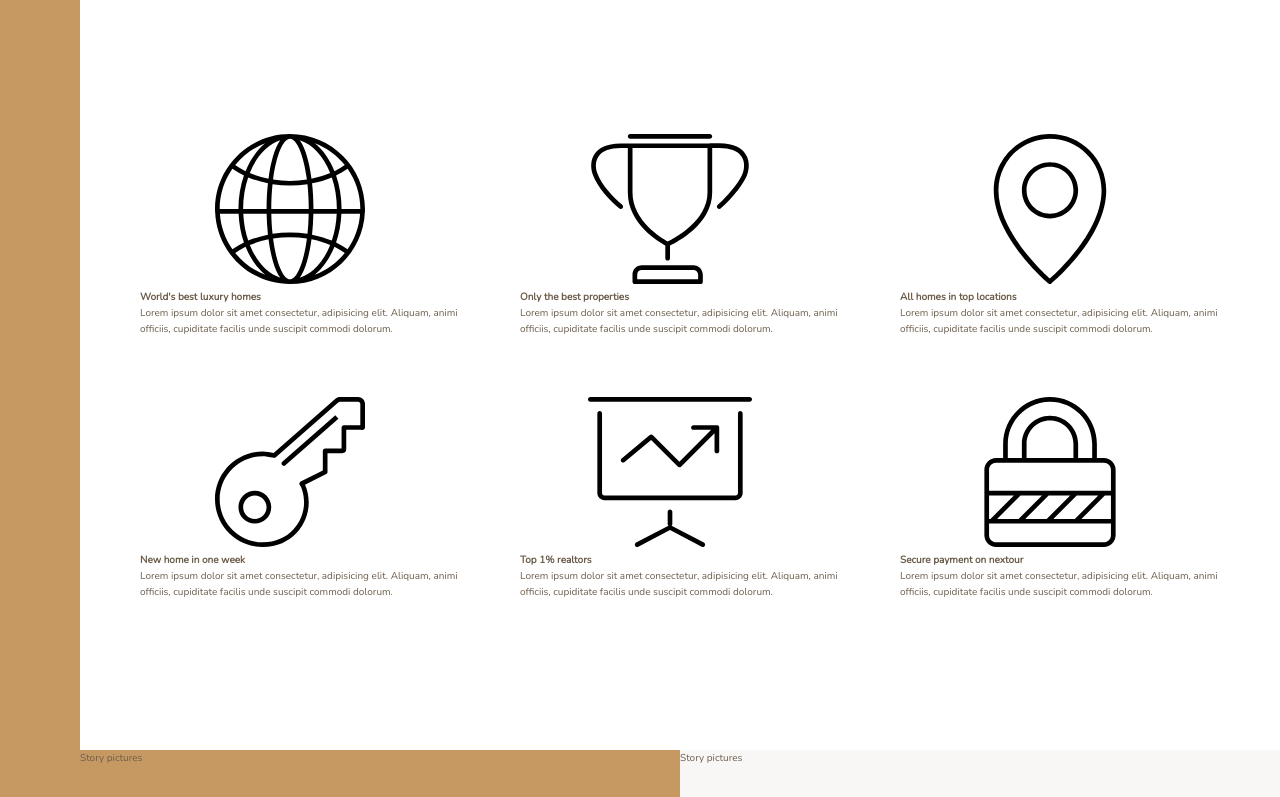
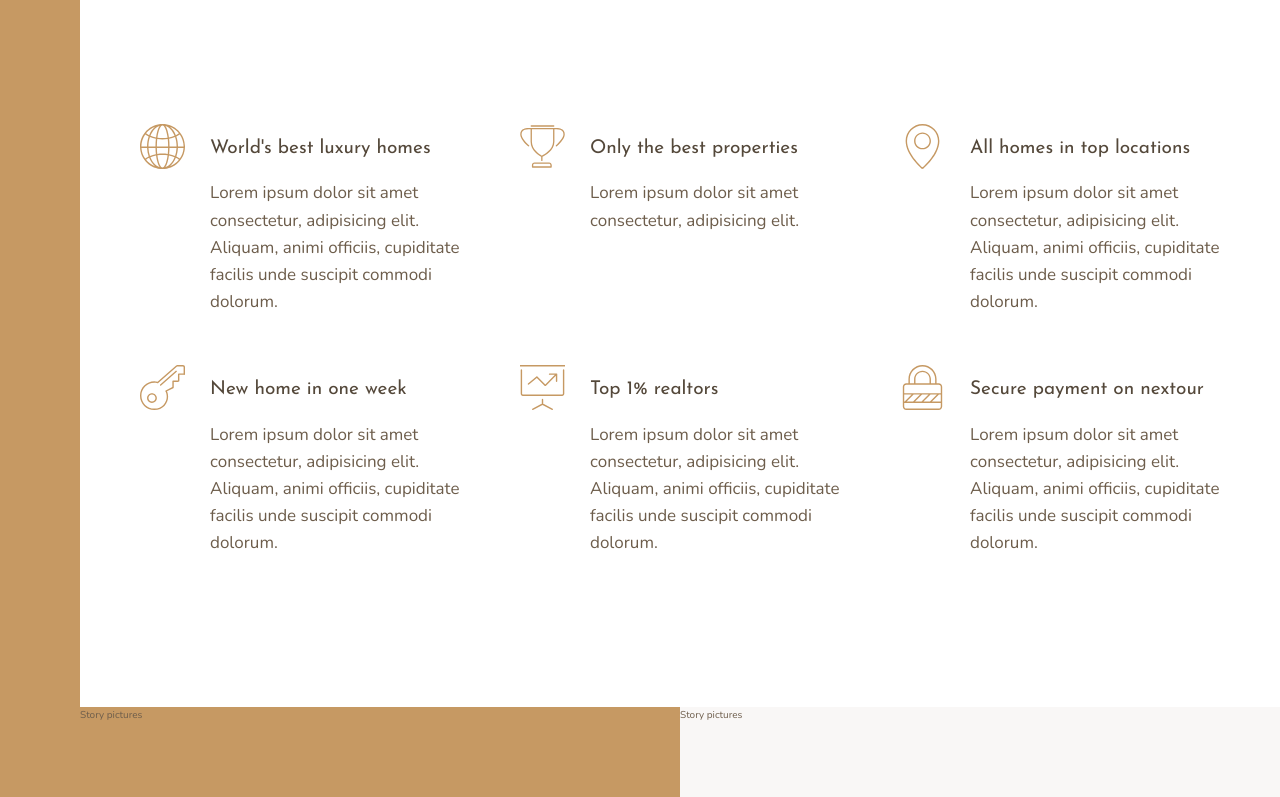
Before and after one commit to foysalimran/nexter, a website: page index.html in a window 1280 px wide. Shown: the part 656-1453 px from the top of the page. Drawn offline with nearby package versions, Linux system fonts and the light colour scheme.

Commit message:
building feature section 2

```diff
--- a/index.html
+++ b/index.html
@@ -29,7 +29,7 @@
                 <svg class="feature__icon">
                     <use xlink:href="img/sprite.svg#icon-global"></use>
                 </svg>
-                <h4 class="heading-4">World's best luxury homes</h4>
+                <h4 class="heading-4 heading-4--dark">World's best luxury homes</h4>
                 <p class="feature__text">
                     Lorem ipsum dolor sit amet consectetur, adipisicing elit. Aliquam, animi officiis, cupiditate facilis unde suscipit commodi dolorum.
                 </p>
@@ -39,9 +39,9 @@
                 <svg class="feature__icon">
                     <use xlink:href="img/sprite.svg#icon-trophy"></use>
                 </svg>
-                <h4 class="heading-4">Only the best properties</h4>
+                <h4 class="heading-4 heading-4--dark">Only the best properties</h4>
                 <p class="feature__text">
-                    Lorem ipsum dolor sit amet consectetur, adipisicing elit. Aliquam, animi officiis, cupiditate facilis unde suscipit commodi dolorum.
+                    Lorem ipsum dolor sit amet consectetur, adipisicing elit.
                 </p>
             </div>
 
@@ -49,7 +49,7 @@
                 <svg class="feature__icon">
                     <use xlink:href="img/sprite.svg#icon-map-pin"></use>
                 </svg>
-                <h4 class="heading-4">All homes in top locations</h4>
+                <h4 class="heading-4 heading-4--dark">All homes in top locations</h4>
                 <p class="feature__text">
                     Lorem ipsum dolor sit amet consectetur, adipisicing elit. Aliquam, animi officiis, cupiditate facilis unde suscipit commodi dolorum.
                 </p>
@@ -59,7 +59,7 @@
                 <svg class="feature__icon">
                     <use xlink:href="img/sprite.svg#icon-key"></use>
                 </svg>
-                <h4 class="heading-4">New home in one week</h4>
+                <h4 class="heading-4 heading-4--dark">New home in one week</h4>
                 <p class="feature__text">
                     Lorem ipsum dolor sit amet consectetur, adipisicing elit. Aliquam, animi officiis, cupiditate facilis unde suscipit commodi dolorum.
                 </p>
@@ -69,7 +69,7 @@
                 <svg class="feature__icon">
                     <use xlink:href="img/sprite.svg#icon-presentation"></use>
                 </svg>
-                <h4 class="heading-4">Top 1% realtors</h4>
+                <h4 class="heading-4 heading-4--dark">Top 1% realtors</h4>
                 <p class="feature__text">
                     Lorem ipsum dolor sit amet consectetur, adipisicing elit. Aliquam, animi officiis, cupiditate facilis unde suscipit commodi dolorum.
                 </p>
@@ -79,7 +79,7 @@
                 <svg class="feature__icon">
                     <use xlink:href="img/sprite.svg#icon-lock"></use>
                 </svg>
-                <h4 class="heading-4">Secure payment on nextour</h4>
+                <h4 class="heading-4 heading-4--dark">Secure payment on nextour</h4>
                 <p class="feature__text">
                     Lorem ipsum dolor sit amet consectetur, adipisicing elit. Aliquam, animi officiis, cupiditate facilis unde suscipit commodi dolorum.
                 </p>
--- a/sass/_features.scss
+++ b/sass/_features.scss
@@ -2,6 +2,28 @@
     grid-column: center-start / center-end;
     margin: 15rem 0;
     display: grid;
-    grid-template-columns: repeat(3, 1fr);
+    // grid-template-columns: repeat(3, 1fr);
+    grid-template-columns: repeat(auto-fit, minmax(25rem, 1fr));
     grid-gap: 6rem;
+    align-items: start;
 }
+
+.feature {
+
+    display: grid;
+    grid-template-columns: min-content 1fr;
+    grid-row-gap: 1.5rem;
+    grid-column-gap: 2.5rem;
+
+    &__icon {
+        fill: $color-primary;
+        width: 4.5rem;
+        height: 4.5rem;
+        grid-row: 1 / span 2;
+        transform: translateY(-1rem);
+    }
+
+    &__text {
+        font-size: 1.7rem;
+    }
+}
--- a/sass/_typography.scss
+++ b/sass/_typography.scss
@@ -0,0 +1,28 @@
+%heading {
+    font-family: $font-display;
+    font-weight: 400;
+}
+
+.heading-1 {
+    @extend %heading;
+}
+
+.heading-2 {
+    @extend %heading;
+}
+
+.heading-3 {
+    @extend %heading;
+}
+
+.heading-4 {
+    @extend %heading;
+    font-size: 1.9rem;
+
+    &--light {
+        color: $color-grey-light-1
+    }
+    &--dark {
+        color: $color-grey-dark-1;
+    }
+}
```
Also changed, not shown: css/style.css.
